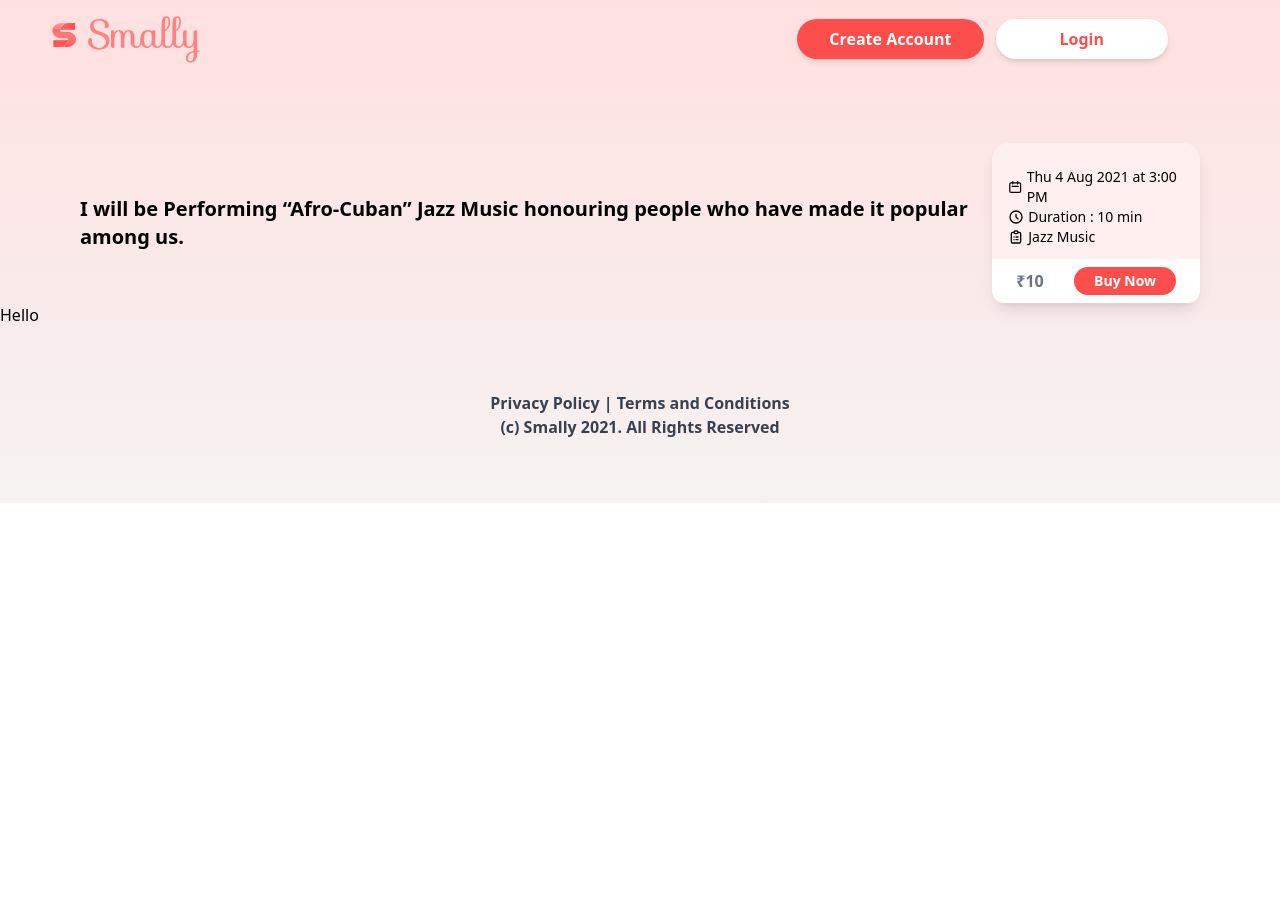
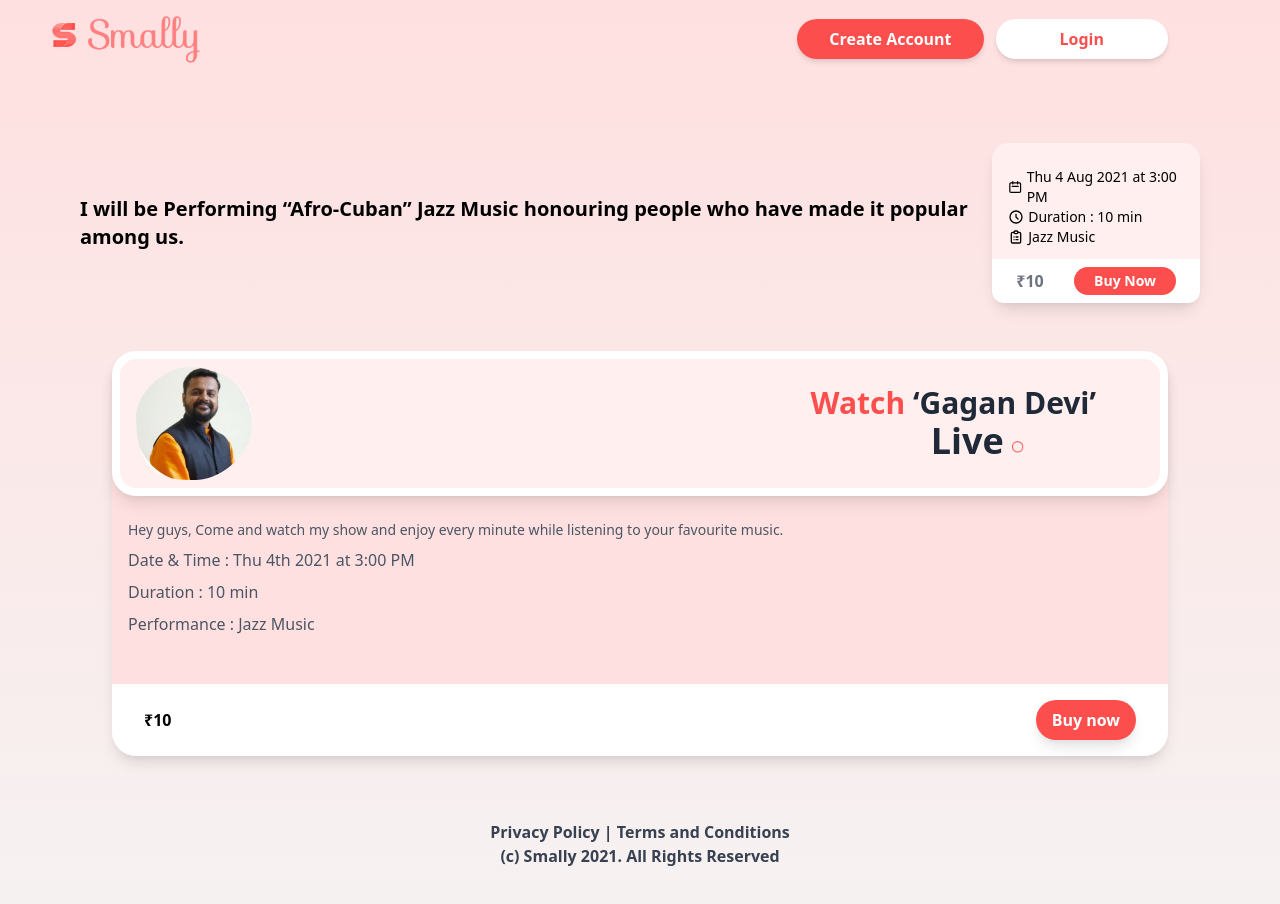
Before and after one commit to sanidhya3340/aaries-internet-smally-project, a React (Create React App) app: page /individual in a window 1280 px wide. Shown: the top 904 px of the page. Before the commit the page ends 800 px from the top, so only its background shows below. Built offline with nearby package versions, Linux system fonts and the light colour scheme.

Commit message:
individual Page made

```diff
--- a/src/components/IndividualCard.js
+++ b/src/components/IndividualCard.js
@@ -2,8 +2,45 @@ import React from 'react'
 
 export default function IndividualCard() {
     return (
-        <div>
-            Hello
+      <div className="transition duration-500 ease-in-out transform hover:-translate-y-1 hover:scale-110 hover:shadow-2xl mx-12 md:mx-20 lg:mx-28 my-12 bg-red-primary rounded-3xl shadow-lg cursor-pointer flex flex-col justify-between">
+        <div className="border-8 border-white shadow-lg px-4 py-2 flex justify-between items-center bg-red-light rounded-3xl">
+          <img src="/assets/card/6.png" alt="shadow-md" />
+          <div>
+            <div className="text-red-text font-bold text-lg md:text-xl lg:text-3xl md:mr-12">
+              Watch <span className="text-gray-800">‘Gagan Devi’</span>
+            </div>
+            <div className="flex items-center justify-center">
+              <p className="text-2xl md:text-4xl font-bold text-gray-800">
+                Live
+              </p>
+              <img
+                src="/assets/card/cicle.png"
+                alt="smally"
+                className="w-3 h-3 mt-1 md:mt-3 ml-2"
+              />
+            </div>
+          </div>
         </div>
-    )
+        <div className="my-6 pb-6 mx-4">
+          <p className="text-gray-600 text-sm">
+            Hey guys, Come and watch my show and enjoy every minute while
+            listening to your favourite music.
+          </p>
+          <p className="mt-2 text-gray-600">
+            Date & Time : Thu 4th 2021 at 3:00 PM
+          </p>
+          <p className="mt-2 text-gray-600">Duration : 10 min</p>
+          <p className="mt-2 text-gray-600">Performance : Jazz Music</p>
+        </div>
+        <div className="bg-white rounded-b-3xl flex justify-between px-8 py-4 items-center">
+          <p className="font-bold ">₹10</p>
+          <button
+            to="/individual"
+            className="bg-red-text px-4 py-2 rounded-full font-bold text-white shadow-lg hover:shadow-2xl"
+          >
+            Buy now
+          </button>
+        </div>
+      </div>
+    );
 }
```
